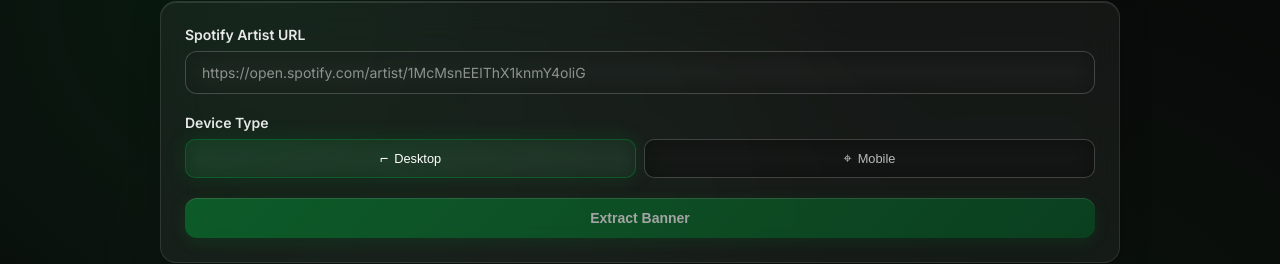
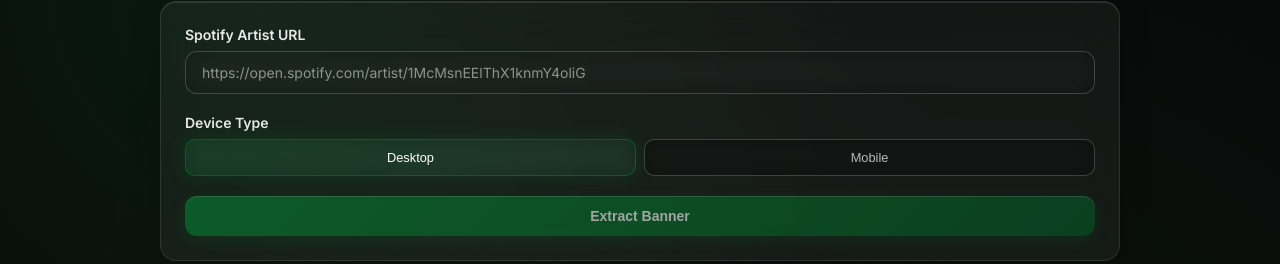
Before and after one commit to fromis-9/spotify-banner, a React (Create React App) app in the folder client/: page / in a window 1280 px wide. Shown: the part 171-435 px from the top of the page. Built offline with nearby package versions, Linux system fonts and the light colour scheme.

Commit message:
removed emojis

```diff
--- a/client/src/components/SearchForm.js
+++ b/client/src/components/SearchForm.js
@@ -38,7 +38,7 @@
             onClick={() => setDeviceType('desktop')}
             disabled={isLoading}
           >
-            <span className="device-icon">⌐</span> Desktop
+            Desktop
           </button>
           <button
             type="button"
@@ -46,7 +46,7 @@
             onClick={() => setDeviceType('mobile')}
             disabled={isLoading}
           >
-            <span className="device-icon">⌖</span> Mobile
+            Mobile
           </button>
         </div>
       </div>
```
Also changed, not shown: 2 other files (tests, documents, lock files or other folders).
